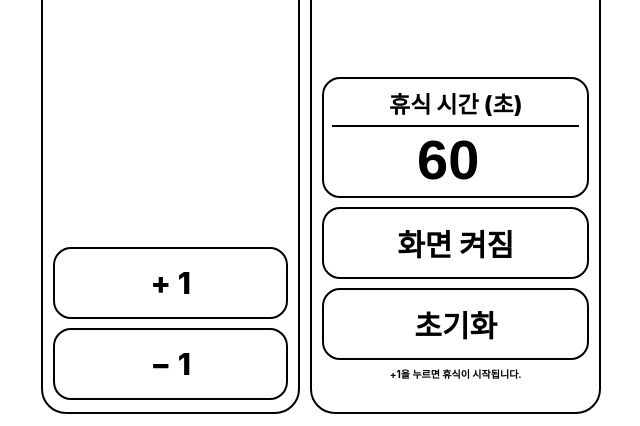
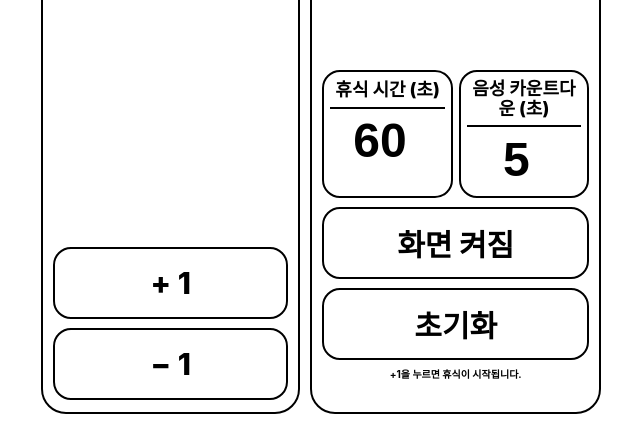
Before and after one commit to dh457vky9g-coder/W, a plain HTML site: page index.html in a window 1280 px wide. Shown: the part 374-800 px from the top of the page, without its empty margins (319-959 px from the left). Drawn offline with Linux system fonts and the light colour scheme.

Commit message:
Add files via upload

```diff
--- a/index.html
+++ b/index.html
@@ -23,10 +23,11 @@ button:active{background:#eee}
 .timer{display:flex;flex-direction:column;align-items:center;justify-content:center;gap:0;flex:1;min-height:0;margin:4px 0}
 .time-part{font-size:clamp(58px,13vw,88px);font-weight:850;line-height:1.02;text-align:center;font-variant-numeric:tabular-nums;letter-spacing:-.035em}
 .rest-controls{display:flex;flex-direction:column;gap:9px;margin-top:auto;flex:0 0 auto}
-.rest-setting{border:2px solid #000;border-radius:18px;overflow:hidden;padding:0 8px 5px}
-.rest-label{text-align:center;font-size:clamp(16px,3.7vw,23px);font-weight:800;padding:7px 2px 5px}
+.settings-row{display:grid;grid-template-columns:1fr 1fr;gap:6px}
+.rest-setting{border:2px solid #000;border-radius:18px;overflow:hidden;padding:0 6px 5px;min-width:0}
+.rest-label{text-align:center;font-size:clamp(11px,2.8vw,18px);font-weight:800;padding:7px 1px 5px;white-space:normal;line-height:1.15;min-height:35px;display:flex;align-items:center;justify-content:center}
 .rest-setting-line{height:2px;background:#000}
-.rest-input{display:block;width:100%;height:clamp(52px,8vh,68px);border:0;border-radius:0;background:#fff;color:#000;text-align:center;font-size:clamp(38px,8vw,56px);font-weight:850;padding:2px}
+.rest-input{display:block;width:100%;height:clamp(52px,8vh,68px);border:0;border-radius:0;background:#fff;color:#000;text-align:center;font-size:clamp(30px,6.5vw,48px);font-weight:850;padding:2px;min-width:0}
 .rest-action{width:100%}
 .rest-action.on{background:#000;color:#fff}
 .status{font-size:10px;text-align:center;min-height:12px;font-weight:650;line-height:1.15}
@@ -59,7 +60,7 @@ button:active{background:#eee}
 <section class="panel"><div class="pill">휴식</div><div class="timer" aria-label="휴식 타이머">
   <div class="time-part" id="minutes">01</div>
   <div class="time-part" id="seconds">00</div>
-</div><div class="rest-controls"><div class="rest-setting"><div class="rest-label">휴식 시간 (초)</div><div class="rest-setting-line"></div><input class="rest-input" id="restInput" type="number" min="5" max="3600" value="60" inputmode="numeric"></div><button class="rest-action" id="wakeToggle" aria-pressed="false">화면 켜짐</button><button class="rest-action" id="reset">초기화</button><div class="status" id="status">+1을 누르면 휴식이 시작됩니다.</div><div class="wake-info" id="wakeInfo"></div></div></section>
+</div><div class="rest-controls"><div class="settings-row"><div class="rest-setting"><div class="rest-label">휴식 시간 (초)</div><div class="rest-setting-line"></div><input class="rest-input" id="restInput" type="number" min="5" max="3600" value="60" inputmode="numeric" aria-label="휴식 시간 초"></div><div class="rest-setting"><div class="rest-label">음성 카운트다운 (초)</div><div class="rest-setting-line"></div><input class="rest-input" id="countdownInput" type="number" min="1" max="3600" value="5" inputmode="numeric" aria-label="음성 카운트다운 초"></div></div><button class="rest-action" id="wakeToggle" aria-pressed="false">화면 켜짐</button><button class="rest-action" id="reset">초기화</button><div class="status" id="status">+1을 누르면 휴식이 시작됩니다.</div><div class="wake-info" id="wakeInfo"></div></div></section>
 </div></main>
 <script>
 let count=0,remaining=60,interval=null,running=false,lastSpoken=null;let wakeLock=null,wakeEnabled=false;const $=id=>document.getElementById(id);
@@ -73,9 +74,9 @@ async function requestWakeLock(){if(!wakeEnabled||!('wakeLock'in navigator))retu
 async function setWakeEnabled(v){wakeEnabled=v;$('wakeToggle').classList.toggle('on',v);$('wakeToggle').setAttribute('aria-pressed',String(v));if(v){if(!('wakeLock'in navigator)){wakeEnabled=false;$('wakeToggle').classList.remove('on');$('wakeToggle').setAttribute('aria-pressed','false');$('wakeInfo').textContent='이 브라우저는 화면 켜짐 유지를 지원하지 않습니다.';return}$('wakeInfo').textContent='화면 켜짐 유지가 켜졌습니다.';await requestWakeLock()}else{if(wakeLock){await wakeLock.release();wakeLock=null}$('wakeInfo').textContent=''}}
 $('wakeToggle').onclick=()=>setWakeEnabled(!wakeEnabled);document.addEventListener('visibilitychange',()=>{if(document.visibilityState==='visible'&&wakeEnabled)requestWakeLock()});
 function stop(){if(interval)clearInterval(interval);interval=null;running=false}
-function tick(){if(remaining<=0){stop();$('status').textContent='휴식 종료! 다음 운동을 시작하세요.';say('휴식 종료! 다음 운동을 시작하세요.');draw();return}if(remaining<=5&&lastSpoken!==remaining){lastSpoken=remaining;say(String(remaining))}remaining--;draw()}
+function tick(){if(remaining<=0){stop();$('status').textContent='휴식 종료! 다음 운동을 시작하세요.';say('휴식 종료! 다음 운동을 시작하세요.');draw();return}const countdown=Math.max(1,Math.min(3600,Number($('countdownInput').value)||5));if(remaining<=countdown&&lastSpoken!==remaining){lastSpoken=remaining;say(String(remaining))}remaining--;draw()}
 function start(){if(interval)clearInterval(interval);if(remaining<=0)remaining=Number($('restInput').value)||60;running=true;lastSpoken=null;$('status').textContent='휴식 중';draw();interval=setInterval(tick,1000)}
 $('plus').onclick=()=>{count++;draw();say(count+'회');remaining=Math.max(5,Math.min(3600,Number($('restInput').value)||60));start()};$('minus').onclick=()=>{count=Math.max(0,count-1);draw()};
-$('reset').onclick=()=>{stop();count=0;remaining=Math.max(5,Math.min(3600,Number($('restInput').value)||60));$('status').textContent='초기화되었습니다.';draw()};$('restInput').onchange=()=>{const v=Math.max(5,Math.min(3600,Number($('restInput').value)||60));$('restInput').value=v;if(!running){remaining=v;draw()}};
+$('reset').onclick=()=>{stop();count=0;remaining=Math.max(5,Math.min(3600,Number($('restInput').value)||60));$('status').textContent='초기화되었습니다.';draw()};$('restInput').onchange=()=>{const v=Math.max(5,Math.min(3600,Number($('restInput').value)||60));$('restInput').value=v;if(!running){remaining=v;draw()}};$('countdownInput').onchange=()=>{const v=Math.max(1,Math.min(3600,Number($('countdownInput').value)||5));$('countdownInput').value=v};
 draw();if('serviceWorker'in navigator)window.addEventListener('load',()=>navigator.serviceWorker.register('./sw.js'));
 </script></body></html>
```
